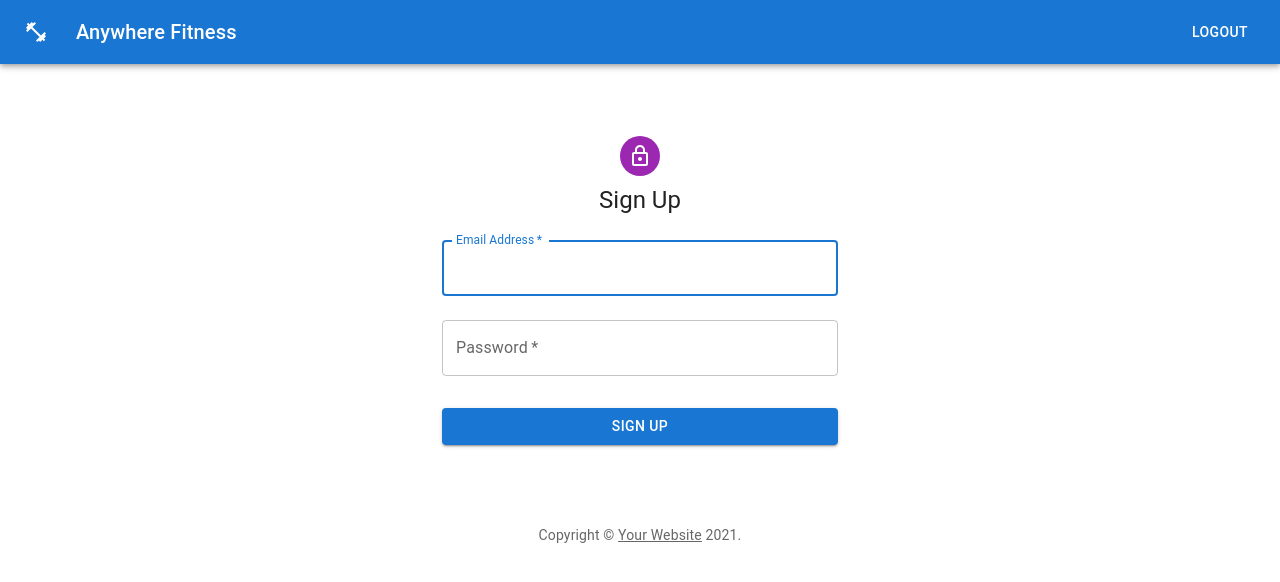
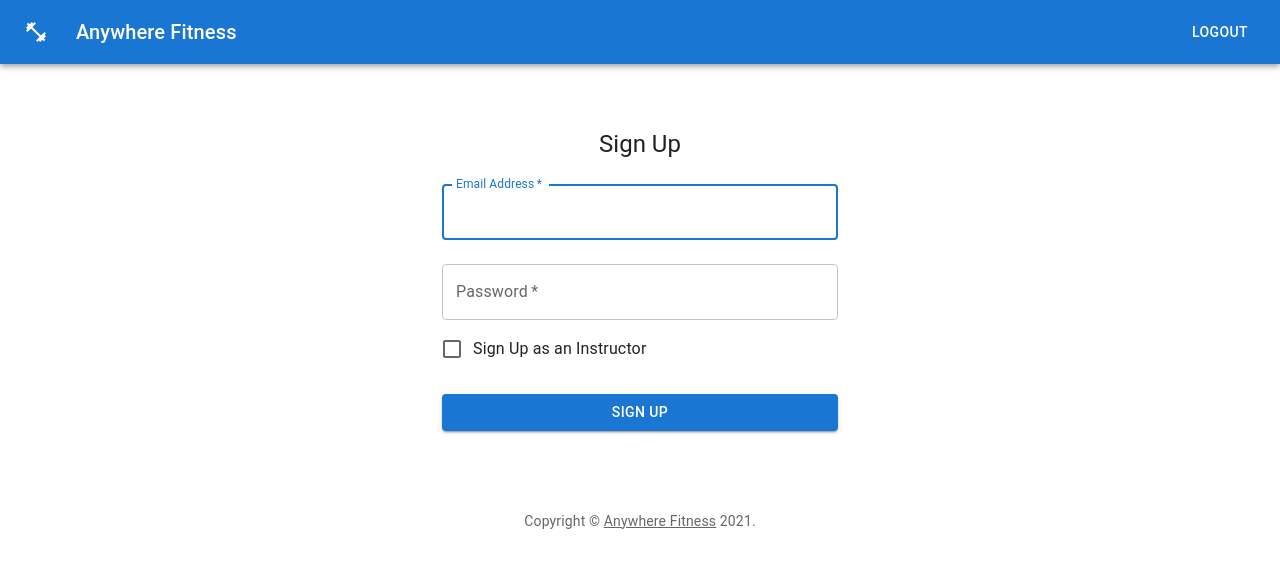
Before and after one commit to fitness-anytime/fitness-anytime-frontend, a React (Create React App) app: page /signup in a window 1280 px wide. Shown: the top 582 px of the page. Built offline with nearby package versions, Linux system fonts and the light colour scheme.

Commit message:
fixed up sign up and login pages

```diff
--- a/src/components/Login.js
+++ b/src/components/Login.js
@@ -1,14 +1,10 @@
-import React from "react";
-import Avatar from "@mui/material/Avatar";
+import React, { useState } from "react";
 import Button from "@mui/material/Button";
 import CssBaseline from "@mui/material/CssBaseline";
 import TextField from "@mui/material/TextField";
-import FormControlLabel from "@mui/material/FormControlLabel";
-import Checkbox from "@mui/material/Checkbox";
 import Link from "@mui/material/Link";
 import Grid from "@mui/material/Grid";
 import Box from "@mui/material/Box";
-import LockOutlinedIcon from "@mui/icons-material/LockOutlined";
 import Typography from "@mui/material/Typography";
 import Container from "@mui/material/Container";
 import { createTheme, ThemeProvider } from "@mui/material/styles";
@@ -23,7 +19,7 @@ function Copyright(props) {
     >
       {"Copyright © "}
       <Link color="inherit" href="https://mui.com/">
-        Your Website
+        Anywhere Fitness
       </Link>{" "}
       {new Date().getFullYear()}
       {"."}
@@ -34,6 +30,7 @@ function Copyright(props) {
 const theme = createTheme();
 
 function Login() {
+  const [formState, setFormState] = useState("");
   const handleSubmit = (event) => {
     event.preventDefault();
     const data = new FormData(event.currentTarget);
@@ -56,11 +53,8 @@ function Login() {
             alignItems: "center",
           }}
         >
-          <Avatar sx={{ m: 1, bgcolor: "secondary.main" }}>
-            <LockOutlinedIcon />
-          </Avatar>
           <Typography component="h1" variant="h5">
-            Sign in
+            Login
           </Typography>
           <Box
             component="form"
@@ -99,7 +93,7 @@ function Login() {
             </Button>
             <Grid container>
               <Grid item>
-                <Link href="#" variant="body2">
+                <Link href="/signup" variant="body2">
                   {"Don't have an account? Sign Up"}
                 </Link>
               </Grid>
--- a/src/components/SignUp.js
+++ b/src/components/SignUp.js
@@ -1,14 +1,14 @@
 import React from "react";
-import Avatar from "@mui/material/Avatar";
+
 import Button from "@mui/material/Button";
 import CssBaseline from "@mui/material/CssBaseline";
 import TextField from "@mui/material/TextField";
-import FormControlLabel from "@mui/material/FormControlLabel";
-import Checkbox from "@mui/material/Checkbox";
+import { FormControlLabel, Checkbox } from "@mui/material";
+
 import Link from "@mui/material/Link";
-import Grid from "@mui/material/Grid";
+
 import Box from "@mui/material/Box";
-import LockOutlinedIcon from "@mui/icons-material/LockOutlined";
+
 import Typography from "@mui/material/Typography";
 import Container from "@mui/material/Container";
 import { createTheme, ThemeProvider } from "@mui/material/styles";
@@ -23,7 +23,7 @@ function Copyright(props) {
     >
       {"Copyright © "}
       <Link color="inherit" href="https://mui.com/">
-        Your Website
+        Anywhere Fitness
       </Link>{" "}
       {new Date().getFullYear()}
       {"."}
@@ -56,9 +56,6 @@ function SignUp() {
             alignItems: "center",
           }}
         >
-          <Avatar sx={{ m: 1, bgcolor: "secondary.main" }}>
-            <LockOutlinedIcon />
-          </Avatar>
           <Typography component="h1" variant="h5">
             Sign Up
           </Typography>
@@ -89,6 +86,11 @@ function SignUp() {
               autoComplete="current-password"
             />
 
+            <FormControlLabel
+              control={<Checkbox value="true" color="primary" />}
+              label="Sign Up as an Instructor"
+            />
+
             <Button
               type="submit"
               fullWidth
```
